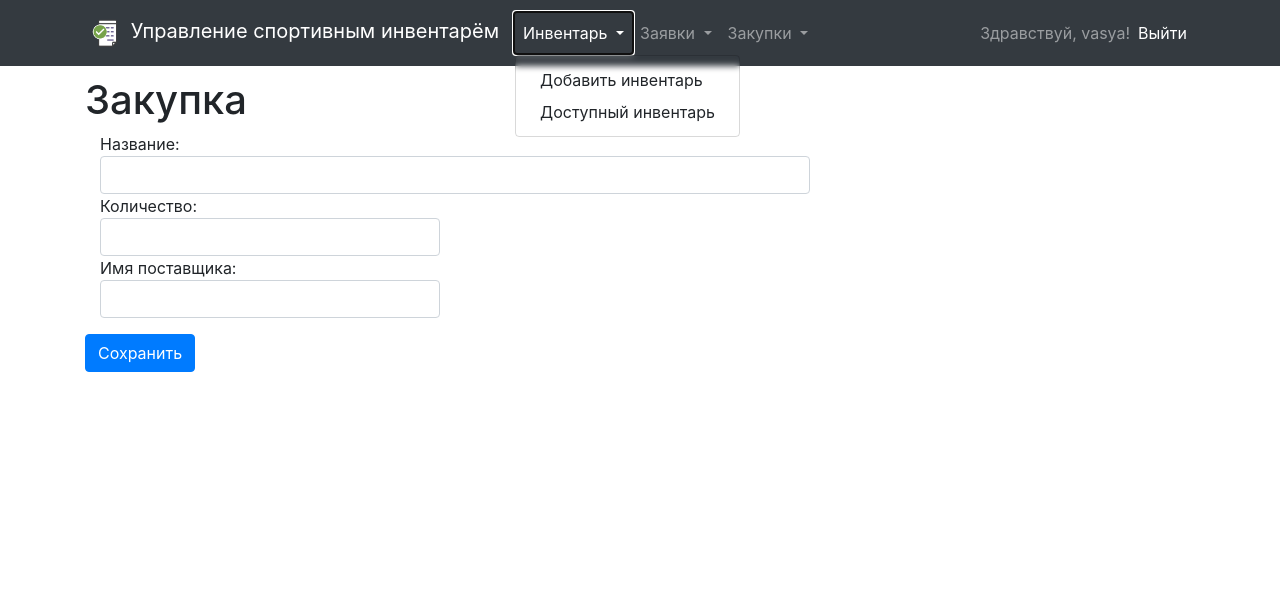
After one commit to pavel309/proj_sch, a Django app: page /buy in a window 1280 px wide, after a click on "Инвентарь". The commit adds this page. Shown: the top 612 px of the page. Run offline with Django 3.2, Linux system fonts and the light colour scheme; a user stored in the database is signed in; some libraries are stand-ins or nearby versions.

Commit message:
add plan

```diff
--- a/main/forms.py
+++ b/main/forms.py
@@ -87,3 +87,17 @@ class RepairRequestForm(forms.Form):
         max_length=1000,
         widget=forms.Textarea(attrs={"class": "form-control", "rows": 5}),
     )
+
+
+class BuyForm(forms.Form):
+    name = forms.CharField(
+        label="Название", max_length=200, widget=forms.TextInput(attrs={"class": "form-control"})
+    )
+
+    count = forms.CharField(
+        label = "Количество", max_length=200, widget=forms.TextInput(attrs={"class": "form-control"})
+    )
+
+    send_user = forms.CharField(
+        label = "Имя поставщика", max_length=200, widget=forms.TextInput(attrs={"class": "form-control"})
+    )
--- a/main/templates/header.html
+++ b/main/templates/header.html
@@ -2,63 +2,90 @@
 
 <nav class="navbar navbar-expand-md navbar-dark fixed-top bg-dark">
     <div class="container">
+        <!-- Логотип и название -->
         <a class="navbar-brand" href="{% url 'index' %}">
             <img src="{% static 'images/lg.png' %}" width="40" height="40" alt="">
             Управление спортивным инвентарём
         </a>
 
+        <!-- Кнопка для мобильного меню -->
         <button class="navbar-toggler" type="button" data-toggle="collapse" data-target="#navbarCollapse"
                 aria-controls="navbarCollapse" aria-expanded="false" aria-label="Toggle navigation">
             <span class="navbar-toggler-icon"></span>
         </button>
 
+        <!-- Основное меню -->
         <div class="collapse navbar-collapse" id="navbarCollapse">
             <ul class="navbar-nav mr-auto">
                 {% if request.user.is_authenticated %}
-                <li class="form-inline">
-                    <a class="btn btn-outline-success" href="{% url 'add_snippet' %}">Добавить инвентарь</a>
+                    <!-- Выпадающее меню для инвентаря -->
+                    <li class="nav-item dropdown">
+                        <a class="nav-link dropdown-toggle" href="#" id="inventoryDropdown" role="button"
+                            data-toggle="dropdown" aria-haspopup="true" aria-expanded="false">
+                            Инвентарь
+                        </a>
+                        <div class="dropdown-menu" aria-labelledby="inventoryDropdown" style="background-color: rgba(0, 0, 0, 0); backdrop-filter: blur(3px);">
+                            <a class="dropdown-item" href="{% url 'add_snippet' %}">Добавить инвентарь</a>
+                            <a class="dropdown-item" href="{% url 'my_snippets' %}">Доступный инвентарь</a>
+                        </div>
                     </li>
 
+                    <!-- Выпадающее меню для заявок -->
+                    <li class="nav-item dropdown">
+                        <a class="nav-link dropdown-toggle" href="#" id="requestsDropdown" role="button"
+                            data-toggle="dropdown" aria-haspopup="true" aria-expanded="false">
+                            Заявки
+                        </a>
+                        <div class="dropdown-menu" aria-labelledby="requestsDropdown" style="background-color: rgba(0, 0, 0, 0); backdrop-filter: blur(3px); ">
+                            <a class="dropdown-item" href="{% url 'repair_requests_list' %}">Список заявок</a>
+                        </div>
+                    </li>
 
-                    <li class="form-inline"><a class="nav-link" href="{% url 'my_snippets' %}">Доступный инвентарь </a></li>
+                    <!-- Выпадающее меню для закупок (только для админов) -->
+                    {% if request.user.is_superuser %}
+                        <li class="nav-item dropdown">
+                            <a class="nav-link dropdown-toggle" href="#" id="purchasesDropdown" role="button"
+                                data-toggle="dropdown" aria-haspopup="true" aria-expanded="false">
+                                Закупки
+                            </a>
+                            <div class="dropdown-menu" aria-labelledby="purchasesDropdown" style="background-color: rgba(0, 0, 0, 0); backdrop-filter: blur(3px);">
+                                <a class="dropdown-item" href="{% url 'view_buy_list' %}">Список закупок</a>
+                            </div>
+                        </li>
                     {% endif %}
-
-                {% if request.user.is_authenticated %}
-                    <li class="form-inline"><a class="nav-link" href="{% url 'repair_requests_list' %}">Заявки </a></li>
                 {% endif %}
             </ul>
 
+            <!-- Правая часть навбара -->
+            <ul class="navbar-nav ml-auto">
                 {% if request.user.is_authenticated %}
-
-                <ul class="navbar-nav ml-auto">
+                    <!-- Приветствие пользователя -->
                     <span class="navbar-text">
                         Здравствуй, {{ request.user.username }}!
                     </span>
-                    <li class="nav-item active"><a class="nav-link" href="{% url 'logout' %}">Выйти</a></li>
-                </ul>
 
+                    <!-- Кнопка "Выйти" -->
+                    <li class="nav-item active">
+                        <a class="nav-link" href="{% url 'logout' %}">Выйти</a>
+                    </li>
                 {% else %}
-
-
-
-                <ul class="navbar-nav ml-auto">
                     <!-- Кнопка "Зарегистрироваться" -->
                     <li class="nav-item">
                         <a class="btn btn-outline-primary mr-2" href="{% url 'register' %}">Зарегистрироваться</a>
                     </li>
 
-                    <li class="nav-item dropdown mr-right navbar-nav dropdown-menu-right " >
-                        <a class="btn btn-outline-primary dropdown-toggle" href="#" id="navbarDropdown" role="button"
+                    <!-- Выпадающее меню для авторизации -->
+                    <li class="nav-item dropdown">
+                        <a class="btn btn-outline-primary dropdown-toggle" href="#" id="authDropdown" role="button"
                             data-toggle="dropdown" aria-haspopup="true" aria-expanded="false">
                             Авторизация
                         </a>
-                        <div class="dropdown-menu dropdown-menu-right " aria-labelledby="navbarDropdown">
+                        <div class="dropdown-menu dropdown-menu-right" aria-labelledby="authDropdown">
                             {% include 'login.html' %}
                         </div>
                     </li>
+                {% endif %}
             </ul>
-
-            {% endif %}
         </div>
     </div>
 </nav>
--- /dev/null
+++ b/main/templates/pages/buy.html
@@ -0,0 +1,13 @@
+{% extends 'base.html' %}
+
+{% block content %}
+<form method="post" action="{% url 'buy' %}">
+    {% csrf_token %}
+    <div class="form-group">
+        <div class="col col-8">{{ buys.name.label }}: {{ buys.name }}</div>
+        <div class="col col-4">{{ buys.count.label }}: {{ buys.count }}</div>
+        <div class="col col-4">{{ buys.send_user.label }}: {{ buys.send_user }}</div>
+    </div>
+    <button type="submit" class="btn btn-primary">Сохранить</button>
+</form>
+{% endblock %}
--- a/main/views.py
+++ b/main/views.py
@@ -13,6 +13,8 @@ from .forms import RegisterForm, AddSnippetForm, LoginForm
 from .models import Snippet
 from .models import RepairRequest
 from .forms import RepairRequestForm
+from .models import Buy
+from .forms import BuyForm
 
 
 
@@ -219,3 +221,35 @@ def edit_repair_request(request, id):
         messages.add_message(request, messages.SUCCESS, "Данные успешно обновлёны!")
         return redirect('repair_requests_list')
     return render(request, 'pages/edit_repair_request.html', {'repair': repair})
+
+
+@login_required
+@user_passes_test(is_admin)
+def buy(request):
+    context = get_base_context(request, "Закупка")
+    if request.method == 'POST':
+        buys = BuyForm(request.POST)
+        if buys.is_valid():
+            thing = Buy(
+                name=buys.data["name"],
+                count = buys.data["count"],
+                send_user = buys.data["send_user"],
+                time_of_create=datetime.datetime.now(),
+            )
+            thing.save()
+            context['buys'] = BuyForm()
+            messages.add_message(request, messages.SUCCESS, "Сохранено")
+            return redirect('view_buy_list')
+        else:
+            messages.add_message(request, messages.ERROR, "Форма содержит ошибки: " + str(buys.errors))
+    else:
+        context['buys'] = BuyForm()
+    return render(request, 'pages/buy.html', context )
+
+
+@login_required
+@user_passes_test(is_admin)
+def view_buy_list(request):
+    context = get_base_context(request, "Закупки")
+    context["data"] = Buy.objects.all()
+    return render(request, "pages/buy_list.html", context)
--- a/prom_sem_kr/urls.py
+++ b/prom_sem_kr/urls.py
@@ -32,4 +32,6 @@ urlpatterns = [
     path('snippets/<int:id>/repair/', views.create_repair_request, name='create_repair_request'),
     path('repair-requests/', views.repair_requests_list, name='repair_requests_list'),
     path('repair-requests/<int:id>/edit/', views.edit_repair_request, name='edit_repair_request'),
+    path('buy-list/', views.view_buy_list, name='view_buy_list'),
+    path('buy', views.buy, name='buy'),
 ]
```
Also changed, not shown: main/models.py (+10 -0 lines), main/templates/pages/buy_list.html (added, +29 -0 lines), main/migrations/0009_buy.py (added). Lines whose indentation alone changed are shown as unchanged.
